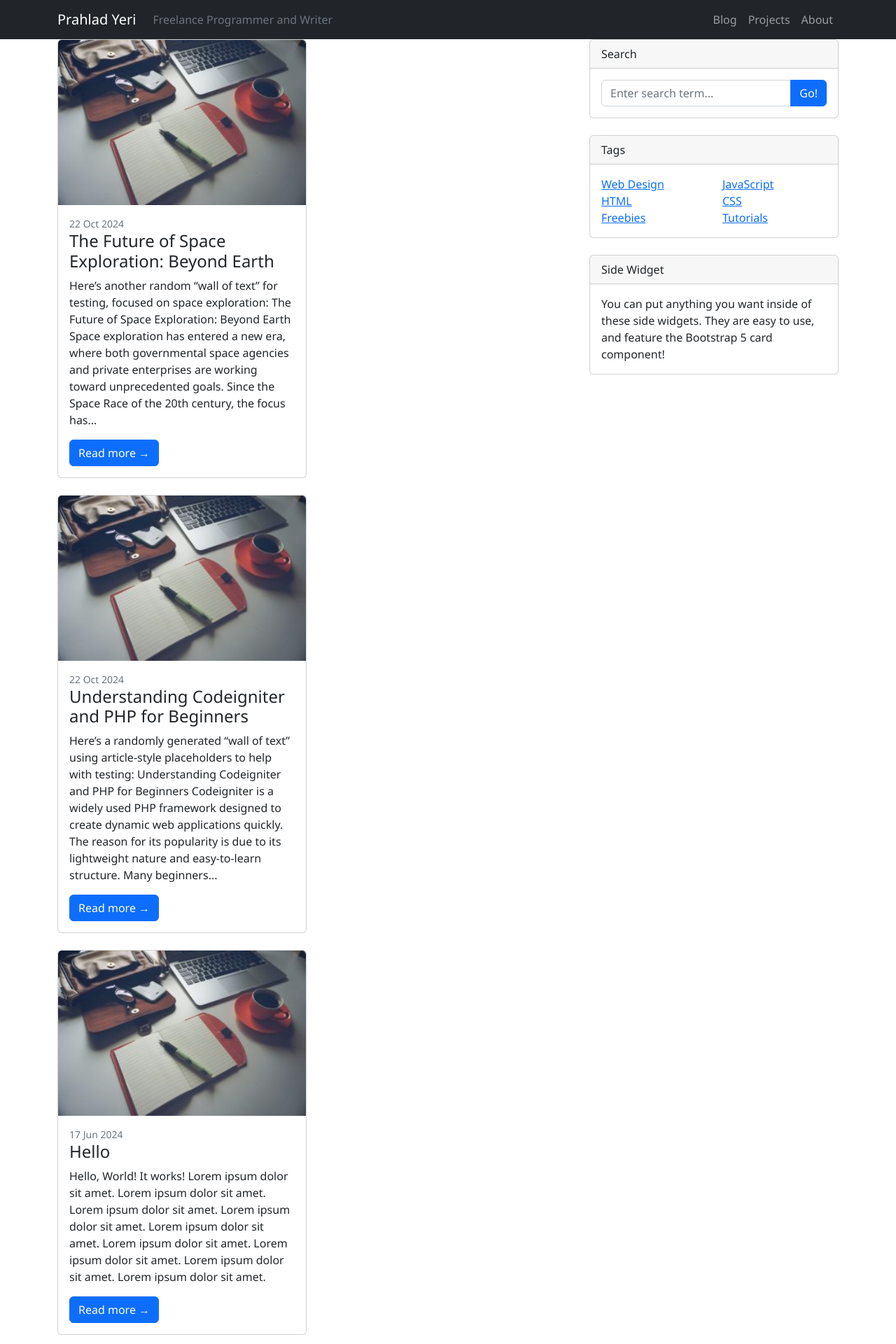
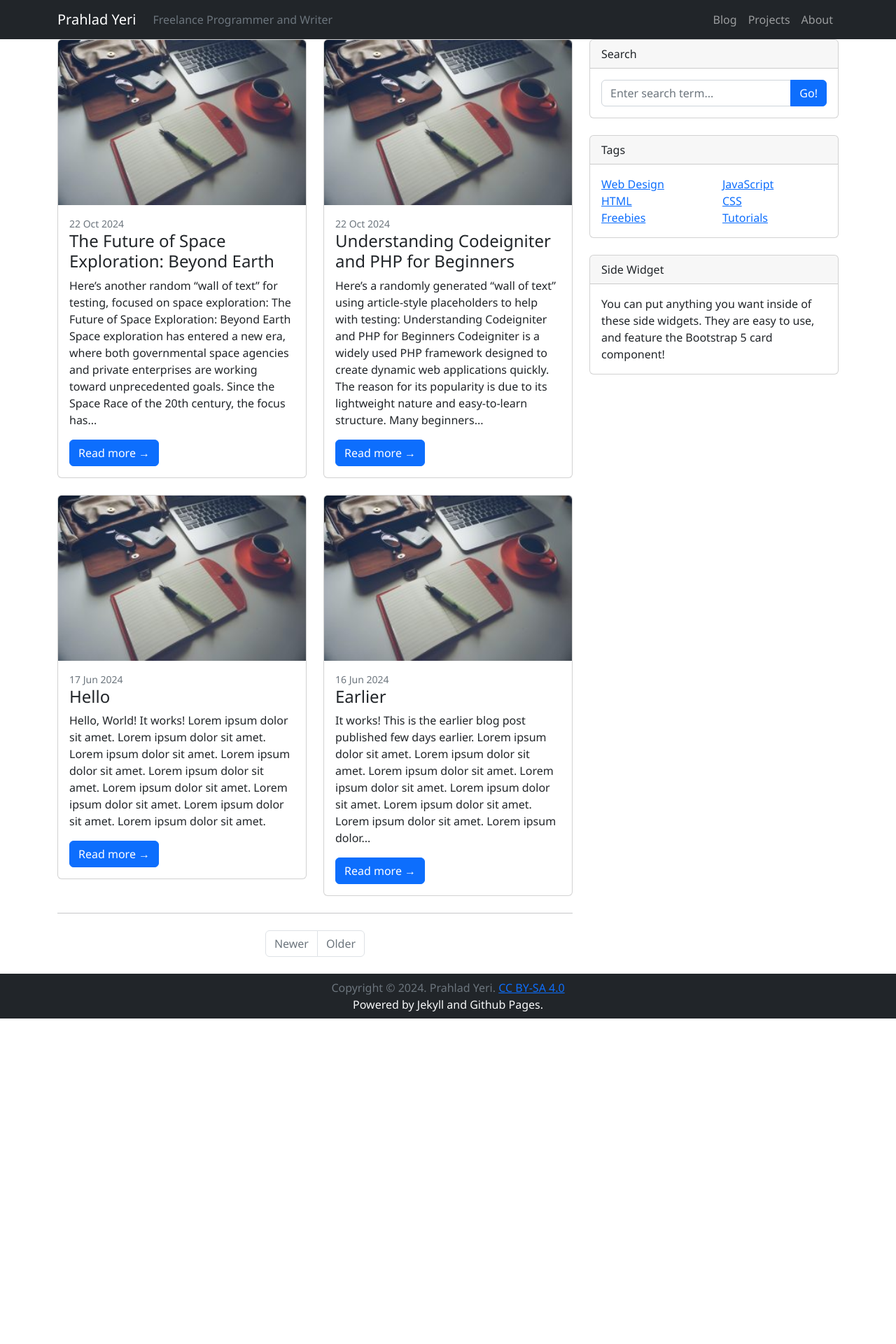
Before and after one commit to prahladyeri/jekyll-test, a Jekyll site: the page built from index.html, in a window 1280 px wide. Shown: the top 1920 px of the page at 70% size. Built offline with Jekyll 4.4.1, drawn with Linux system fonts in a browser that asks for light colours; nearby versions of some CDN libraries; the list of posts is cut into pages by our own code; after the commit the page ends 1455 px from its top, so only the background shows below that.

Commit message:
chore: upd

```diff
--- a/index.html
+++ b/index.html
@@ -4,9 +4,9 @@ title: Home
 ---
 <!-- Nested row for non-featured blog posts-->
 <div class="row">
-	<div class="col-lg-6">
 	{% for post in paginator.posts %}
 	<!-- Blog post-->
+	<div class="col-lg-6">
 	<div class="card mb-4">
 		<a href="{{site.baseurl}}{{post.url }}"><img class="card-img-top" src="{{site.baseurl}}/uploads/cover.jpg" alt="..." /></a>
 		<div class="card-body">
@@ -22,8 +22,8 @@ title: Home
 		  {% endfor %}
 		]</span-->
 	</div>
+	</div>
 	{% endfor %}
-	</div>
 </div>
 
 <nav aria-label="Pagination">
```
Lines whose indentation alone changed are shown as unchanged.
